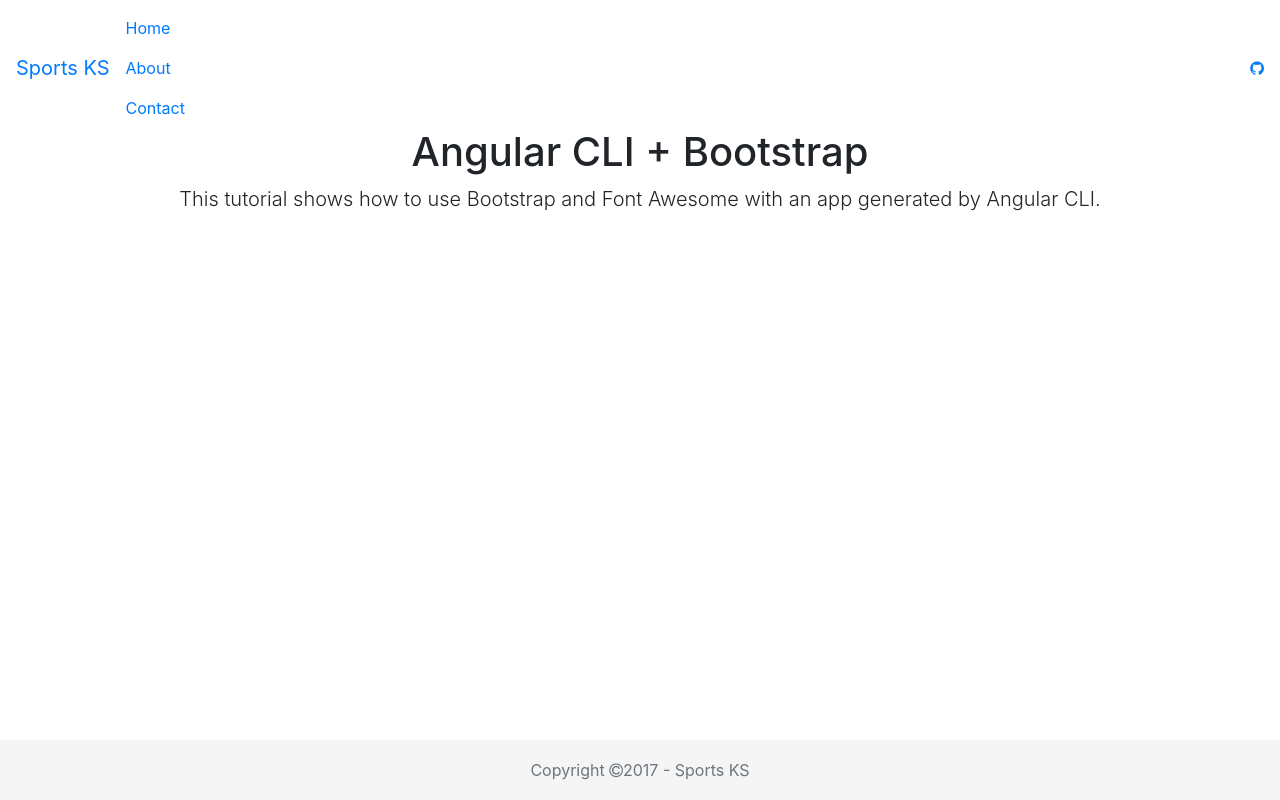
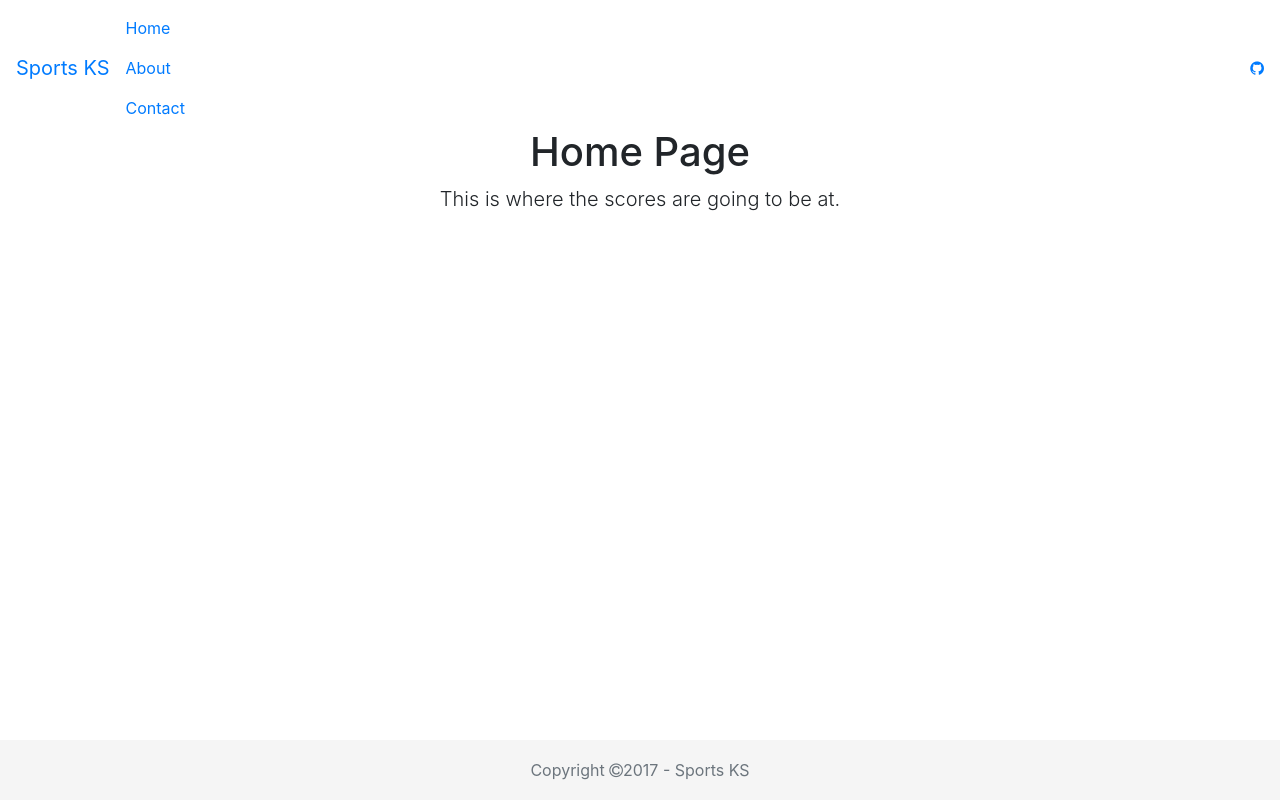
Before and after one commit to ksondhi/sports-ks, an Angular app: page /home in a window 1280 px wide. Built offline with nearby package versions, Linux system fonts and the light colour scheme.

Commit message:
Enhancements to the home component

```diff
--- a/src/app/home/home.component.html
+++ b/src/app/home/home.component.html
@@ -1,6 +1,6 @@
 <div class="container">
   <div class="starter-template">
-    <h1>Angular CLI + Bootstrap</h1>
-    <p class="lead">This tutorial shows how to use Bootstrap and Font Awesome with an app generated by Angular CLI.</p>
+    <h1>Home Page</h1>
+    <p class="lead">This is where the scores are going to be at.</p>
   </div>
 </div>
```
